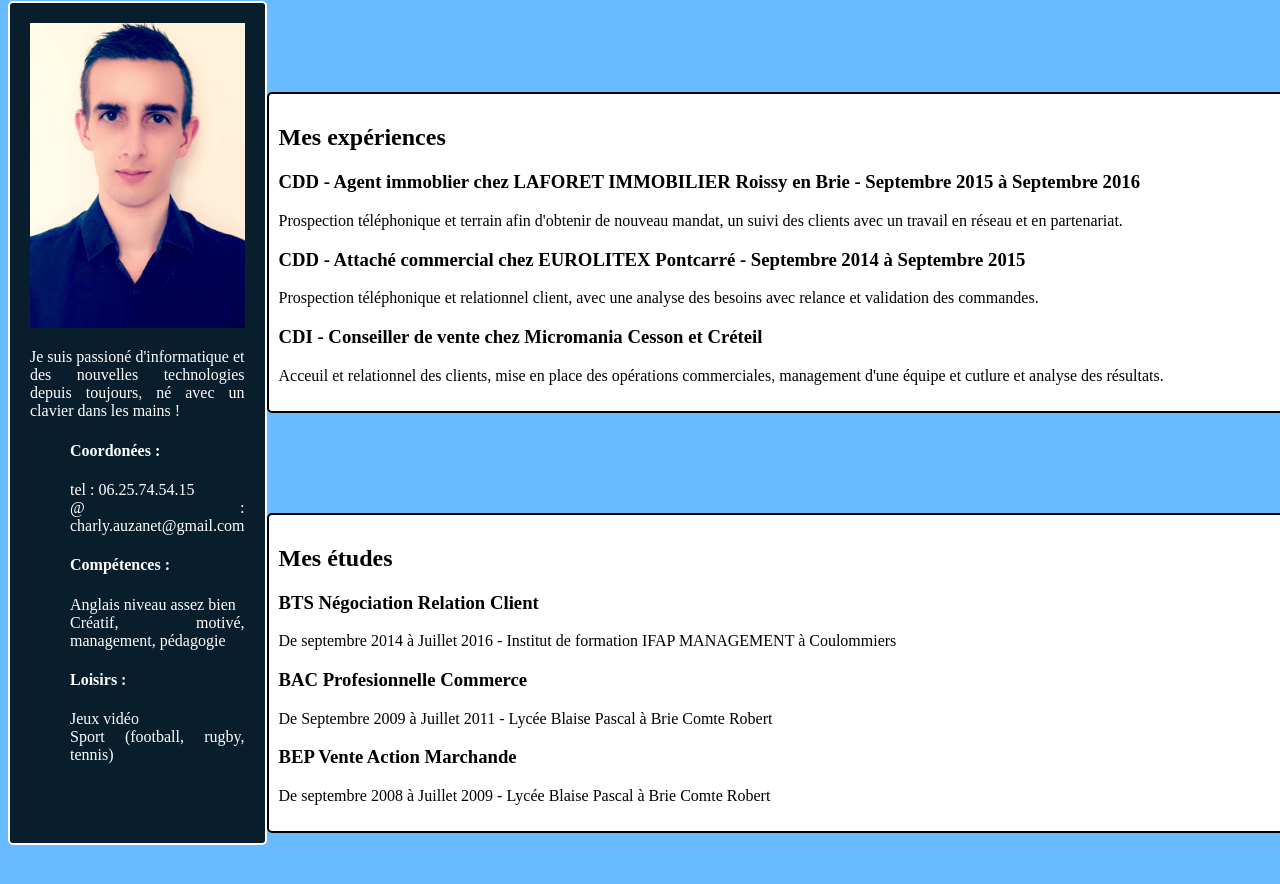
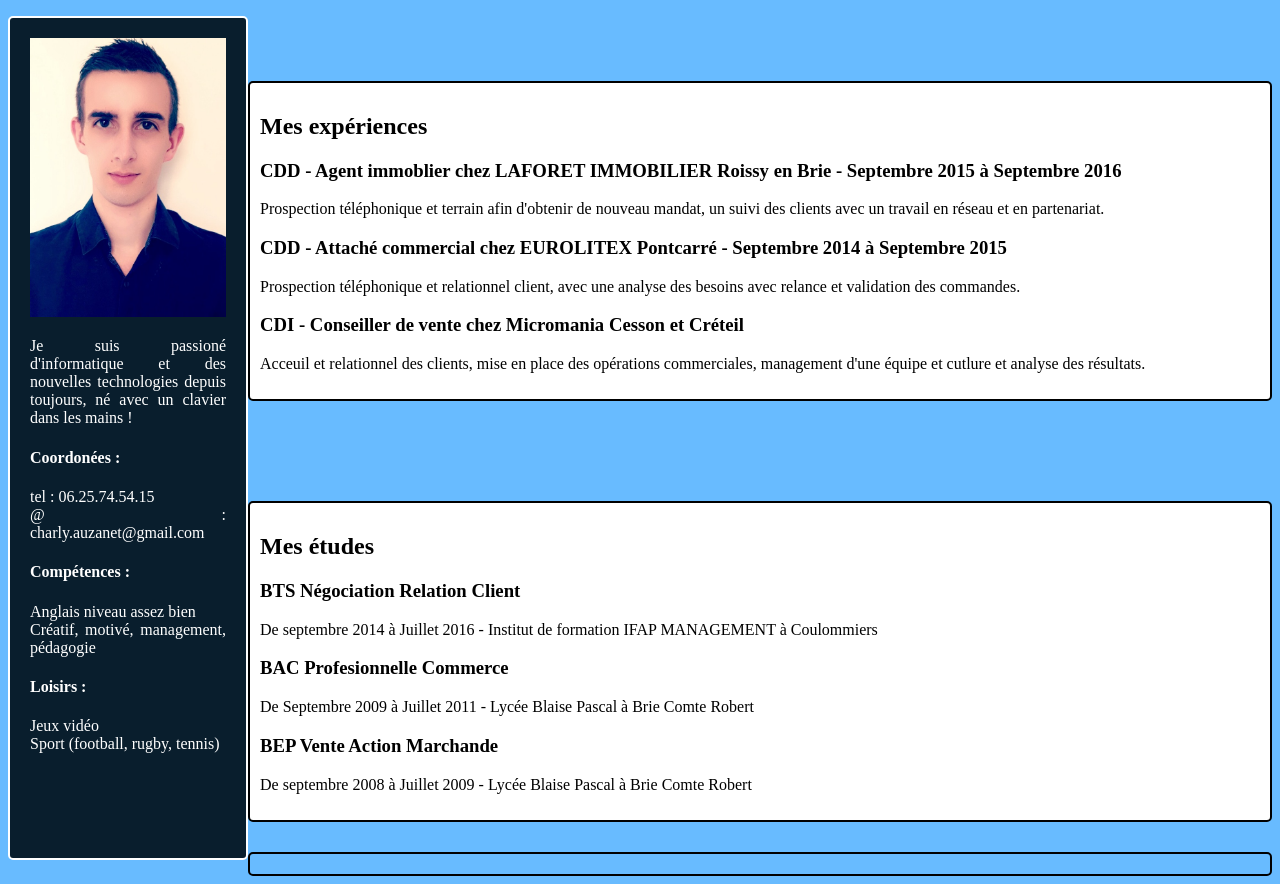
Before and after one commit to CharlyAuzanet/Mon_CV_Wild, a plain HTML site: page index.html in a window 1280 px wide. Shown: the part 250-1134 px from the top of the page. Before the commit the page ends 1103 px from the top, so only its background shows below. Drawn offline with Linux system fonts and the light colour scheme.

Commit message:
Test d'ajout du footer

```diff
--- a/index.html
+++ b/index.html
@@ -13,6 +13,8 @@
 </head>
 
 	<body>
+
+		<div id="all">
 
 	<!-- Titre principal du CV -->
 	<header id="header">
@@ -134,6 +136,10 @@
 	<div id="footer">
 
 
+
+
+	</div>
+
 	</div>
 
 
--- a/stylesheet.css
+++ b/stylesheet.css
@@ -2,6 +2,7 @@
 body {
 
 	background-color: rgb(104, 187, 285);
+
 
 
 }
@@ -29,11 +30,6 @@ header {
 	padding: 20px;
 	text-align: justify;
 	margin: auto;
-
-
-
-
-
 
 }
 
@@ -78,6 +74,7 @@ header {
 #left-box ul li {
 
 	list-style-type: none;
+
 }
 
 #container {
@@ -86,3 +83,23 @@ header {
 	flex-direction: row;
 
 }
+
+ul {
+
+	padding-left: 0px;
+}
+
+#footer {
+
+	border: 2px solid black;
+	padding: 10px;
+	margin-top: 30px;
+	border-radius: 5px;
+}
+
+#all {
+
+	display: flex;
+	flex-direction: column;
+	align-content: space-around;
+}
```
